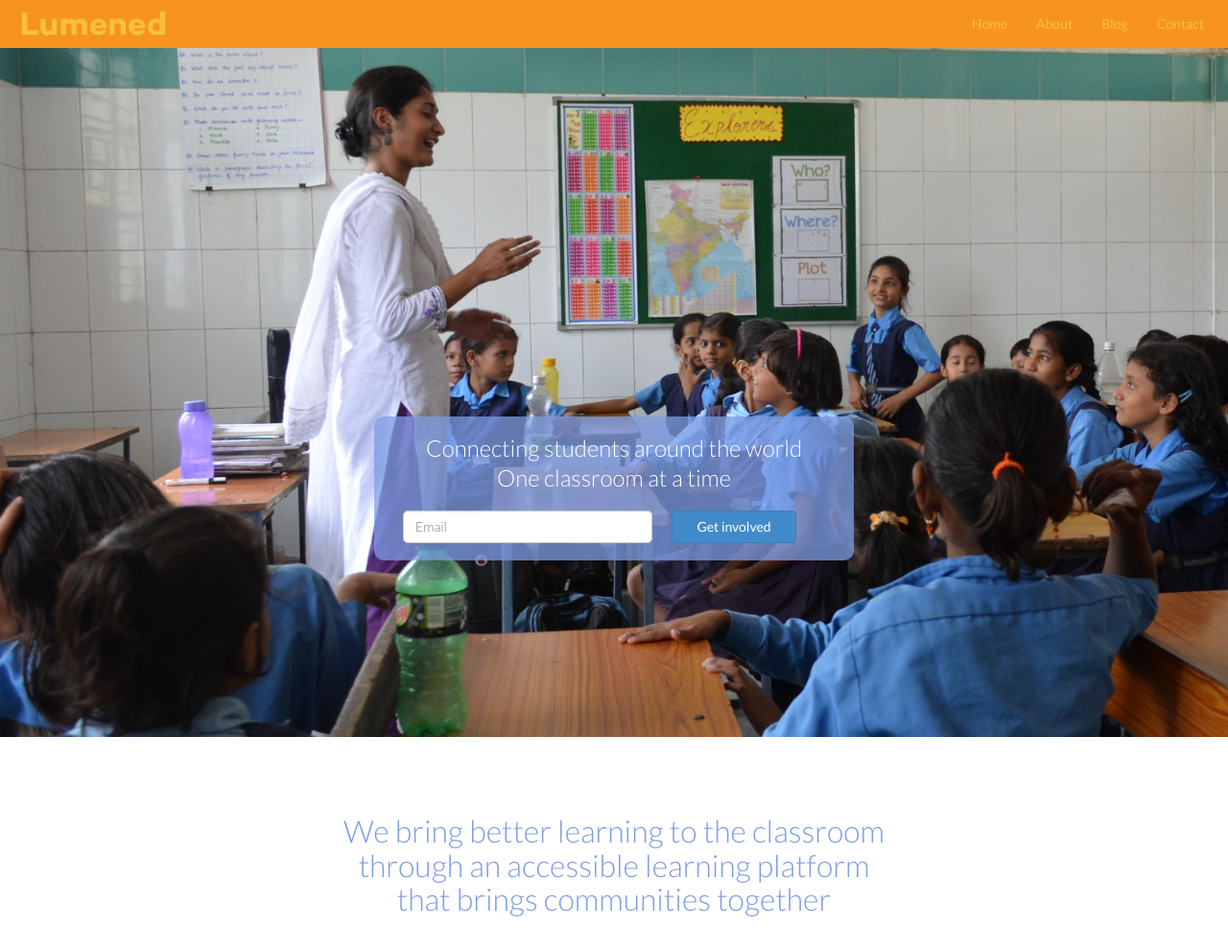
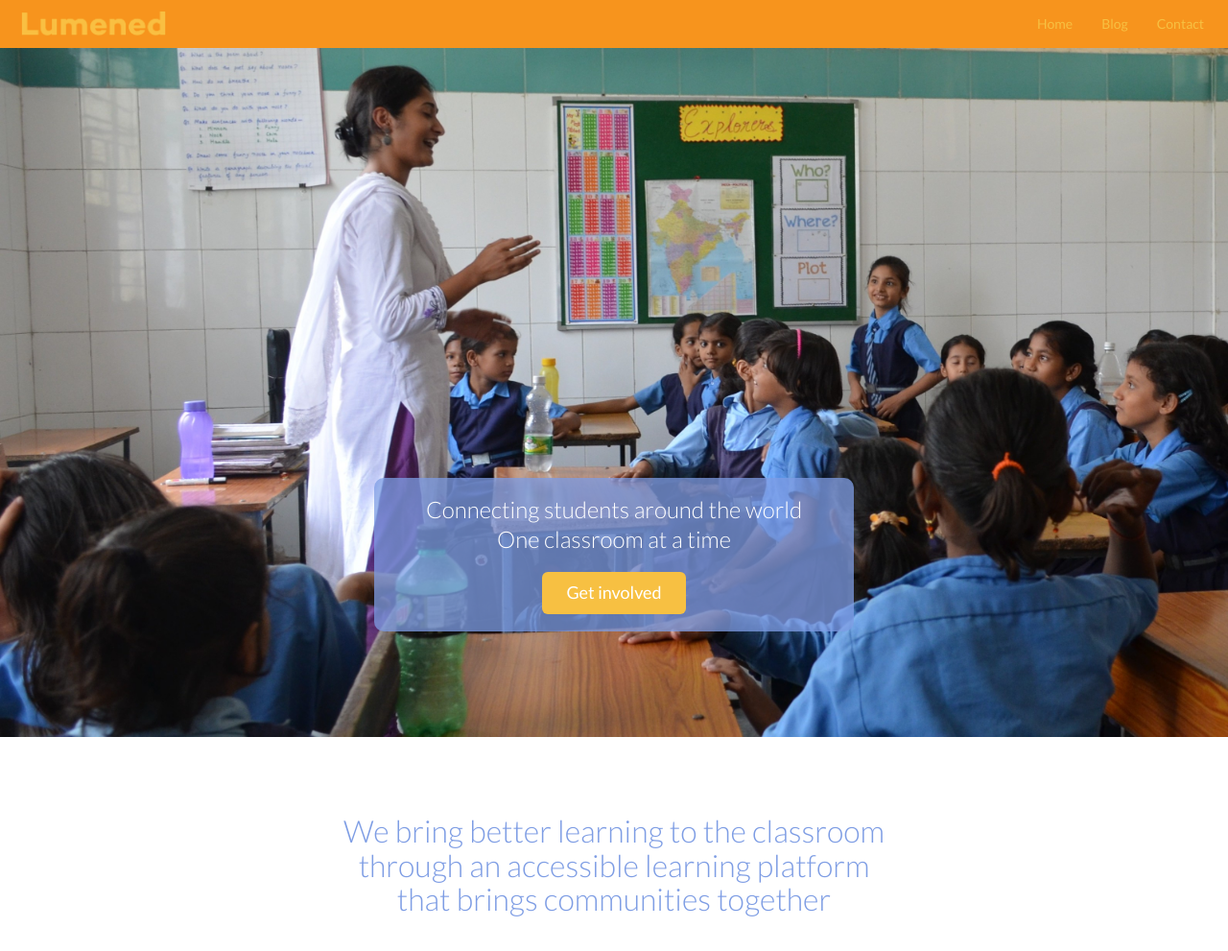
Before and after one commit to lumened/website, a PHP site: page / in a window 1280 px wide. Shown: the top 991 px of the page at 96% size. Run offline with PHP 8.4, Linux system fonts and the light colour scheme; some libraries are stand-ins or nearby versions.

Commit message:
things don't change until we do

```diff
--- a/css/stylesheet.css
+++ b/css/stylesheet.css
@@ -3,6 +3,10 @@
 /*font settings
 ------------------
 Default is lato light(weight 300). To use lato normal change font-weight to 400.*/
+body {
+	overflow-x:hidden;
+}
+
 body,h1,h2,h3,h4,h5,h6,p {
 	font-family: 'Lato', sans-serif;
 	font-weight: 300;
@@ -13,6 +17,21 @@ body,h1,h2,h3,h4,h5,h6,p {
 /*text*/
 h1,h2,h3 {
 	text-align: center;
+}
+
+/*buttons*/
+.btn {
+	background-color: rgba(247,192,66,1);
+/* 	box-shadow: 0px 3px 5px #000000; */
+	border: none;
+}
+
+.btn:hover {
+	background-color: rgba(247,192,66,.8);
+}
+
+.input-group  .form-control:last-child{
+	border-radius: 10px;
 }
 
 /* Navbar
@@ -64,16 +83,9 @@ h1,h2,h3 {
 	width: 100%;
 	padding: 0px;
 }
-.cover-caption .input-group {
-	float: left;
-	margin: 0px 20px 0px 0px;
-}
-.cover-caption .input-group >.form-control {
-	border-radius: 5px;
-}
 .cover-caption .container a.btn {
-	float: left;
-	width: 130px;
+	margin: 0px auto;
+	width: 150px;
 }
 
 /* Info-box
@@ -262,18 +283,15 @@ footer{
 
 	/*cover-caption CSS*/
 	.cover-caption{
-		margin: 30% auto;
+		margin: 35% auto;
 		width: 500px;
-		height: 150px;
+		height: 160px;
 	}
 	.cover-caption h3{
 		font-size: 24px;
 	}
 	.cover-caption .container {
 		margin: 20px auto;
-	}
-	.cover-caption .input-group {
-		width: 260px;
 	}
 
 	/*info box*/
--- a/index.html
+++ b/index.html
@@ -50,9 +50,8 @@
 				<div class="collapse navbar-collapse" id="bs-example-navbar-collapse-1">
 					<ul class="nav navbar-nav navbar-right">
 					<li><a href="#">Home</a></li>
-					<li><a href="#">About</a></li>
 					<li><a href="http://blog.lumened.org" target="_blank">Blog</a></li>
-					<li><a href="#">Contact</a></li>
+					<li><a href="#contact">Contact</a></li>
 				</ul>
 				</div><!-- /.navbar-collapse -->
 			</div><!-- /.container-fluid -->
@@ -70,22 +69,8 @@
 						<h3>Connecting students around the world</h3>
 						<h3>One classroom at a time</h3>
 						<div class="container">
-							<!-- <div class="dropdown">
-								<button class="btn btn-default dropdown-toggle" type="button" id="dropdownMenu1" data-toggle="dropdown">
-									Select one
-									<span class="caret"></span>
-								</button>
-								<ul class="dropdown-menu" role="menu" aria-labelledby="dropdownMenu1">
-									<li role="presentation"><a role="menuitem" tabindex="-1" href="#">Teacher</a></li>
-									<li role="presentation"><a role="menuitem" tabindex="-1" href="#">School</a></li>
-									<li role="presentation"><a role="menuitem" tabindex="-1" href="#">Organization</a></li>
-									<li role="presentation"><a role="menuitem" tabindex="-1" href="#">Individual</a></li>
-								</ul>
-							</div> -->
-							<div class="input-group input-group-md">
-								<input type="text" class="form-control" placeholder="Email">
-							</div>
-							<a class="btn btn-primary btn-md" role="button">Get involved</a>
+							<a href="#contact" class="btn btn-primary btn-md xs sm md" role="button">Get involved</a>
+							<a href="#contact" class="btn btn-primary btn-lg lg" role="button">Get involved</a>
 						</div>
 					</div>
 				</div>
@@ -102,10 +87,10 @@
 			</div>
 			<div class="row">
 				<div class="col-xs-4 col-xs-offset-2">
-					<img src="img/blog_circle.png" alt="Blog Oval">
+					<a href="http://blog.lumened.org"><img src="img/blog_circle.png" alt="Blog Oval"></a>
 				</div>
 				<div class="col-xs-2">
-					<a class="btn btn-primary btn-md" role="button" id="blogbutton" a href="http://blog.lumened.org" target="_blank">Follow the Blog</a>
+					<a class="btn btn-primary btn-md" role="button" id="blogbutton" href="http://blog.lumened.org" target="_blank">Follow the Blog</a>
 				</div>
 			</div>
 		</div>
@@ -207,8 +192,17 @@
 			</div>
 		</div>
 
+		<!-- Page 12 -->
+		<div class="container-fluid page-12">
+			<div class="row">
+				<div class="col-xs-12">
+					<h1>However, technology by itself does not have a lasting impact on learning. Better learning requires effective teaching tools that engage, motivate and inspire.</h1>
+				</div>
+			</div>
+		</div>
+
 		<!-- Page 10 -->
-		<div class="container-fluid row picture-panel page-10">
+		<div id="program" class="container-fluid row picture-panel page-10">
 			<img src="img/anurag.jpg" alt="Pen Pal Program Photo" class="img-responsive">
 			<div class="col-xs-12">
 			<!-- Info Box-->
@@ -280,7 +277,32 @@
 				</div>
 			</div>
 			<div class="row">
-				<!-- <img src="img/interface.png" alt="Map Placeholder" class="img-responsive"> -->
+				<div class="col-xs-12">
+					<div class="input-group">
+						<input type="text" class="form-control" placeholder="Name">
+					</div>
+				</div>
+			</div>
+			<div class="row">
+				<div class="col-xs-12">
+					<div class="input-group">
+						<input type="text" class="form-control" placeholder="Email">
+					</div>
+				</div>
+			</div>
+			<div class="row">
+				<div class="col-xs-12">
+					<div class="input-group">
+						<input type="text" class="form-control" placeholder="Subject">
+					</div>
+				</div>
+			</div>
+			<div class="row">
+				<div class="col-xs-12">
+					<div class="input-group">
+						<textarea class="form-control" rows="6" placeholder="Message"></textarea>
+					</div>
+				</div>
 			</div>
 		</div>
 
```
Also changed, not shown: other parts of css/stylesheet.css (+31 -22 lines), other parts of index.html (+19 -16 lines).
